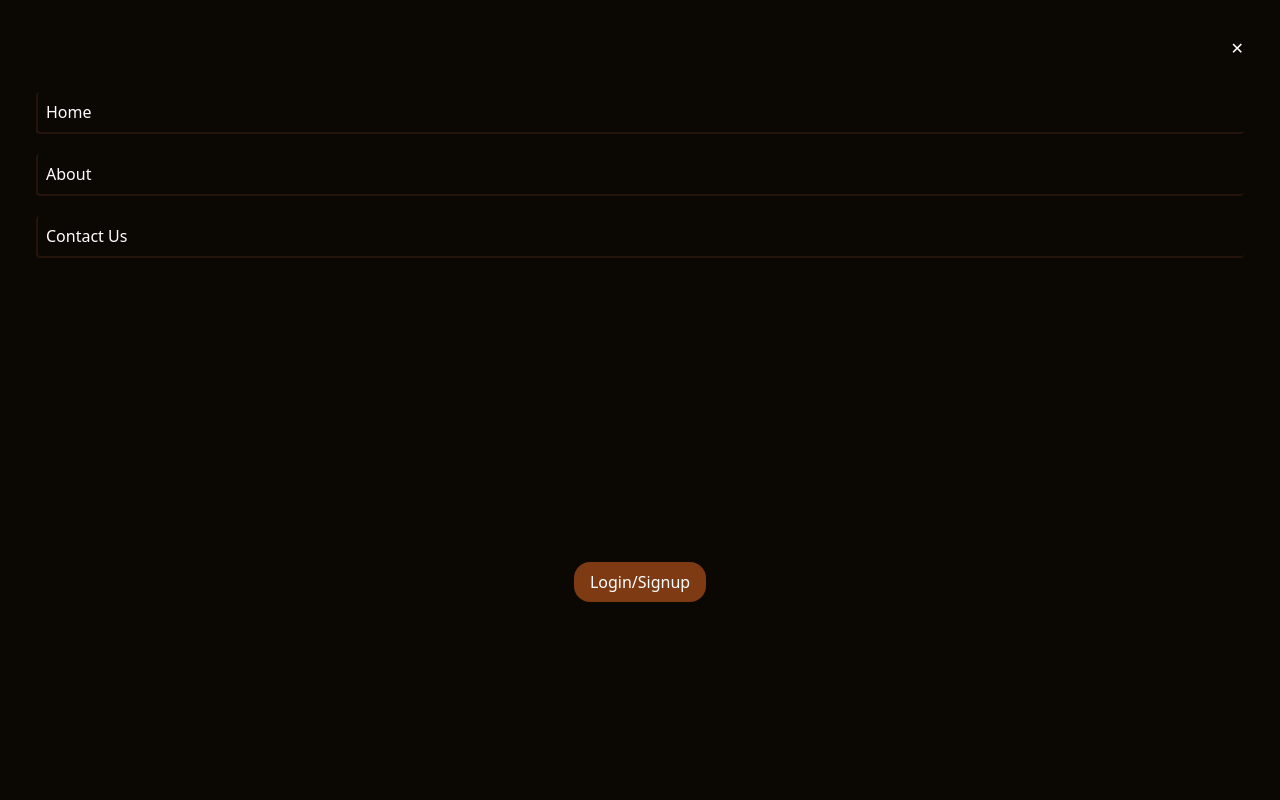
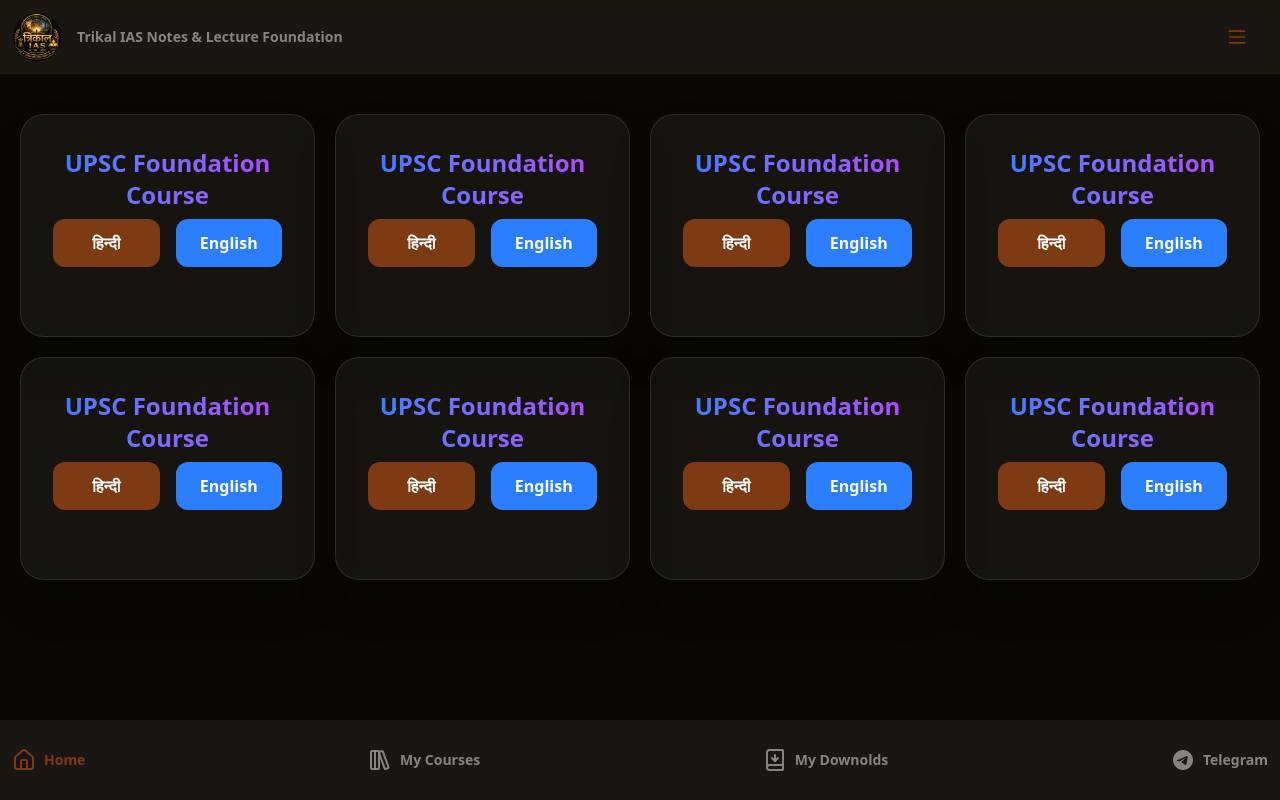
Before and after one commit to Aeshsen452/Trikal, a Next.js app: page /mycourse in a window 1280 px wide. Built offline with nearby package versions, Linux system fonts and the light colour scheme.

Commit message:
add my courses content

```diff
--- a/app/mycourse/page.tsx
+++ b/app/mycourse/page.tsx
@@ -1,10 +1,49 @@
 import React from 'react'
+
+
+
+
+const CardContainer = () => {
+    return (
+        <div className="max-w-md mx-auto rounded-3xl border border-white/10 bg-white/5 backdrop-blur-md p-8 shadow-2xl">
+            <h2 className="text-2xl font-bold text-center mb-2 bg-gradient-to-r from-blue-500 to-purple-500 bg-clip-text text-transparent">
+                UPSC Foundation Course
+            </h2>
+
+
+
+            <div className="flex gap-4">
+                <button
+                    className="flex-1 py-3 rounded-xl font-semibold bg-[#7e3a12] text-white hover:scale-105 transition-all duration-300"
+                >
+                    हिन्दी
+                </button>
+
+                <button
+                    className="flex-1 py-3 rounded-xl font-semibold bg-blue-500 text-white hover:scale-105 transition-all duration-300"
+                >
+                    English
+                </button>
+            </div>
+        </div>
+    )
+}
 
 const page = () => {
     return (
-        <div>
+        <div className=' w-full h-full grid grid-cols-1 lg:grid-cols-4 px-5 gap-5 py-10 pb-44'>
 
-            my courses
+            <CardContainer />
+            <CardContainer />
+            <CardContainer />
+            <CardContainer />
+            <CardContainer />
+            <CardContainer />
+            <CardContainer />
+            <CardContainer />
+
+
+
         </div>
     )
 }
--- a/src/component/Navbar.js
+++ b/src/component/Navbar.js
@@ -7,7 +7,7 @@
 
 const Navbar = () => {
 
-    const [open, setOpen] = useState(true);
+    const [open, setOpen] = useState(false);
 
     const listItems = [
         {
```
